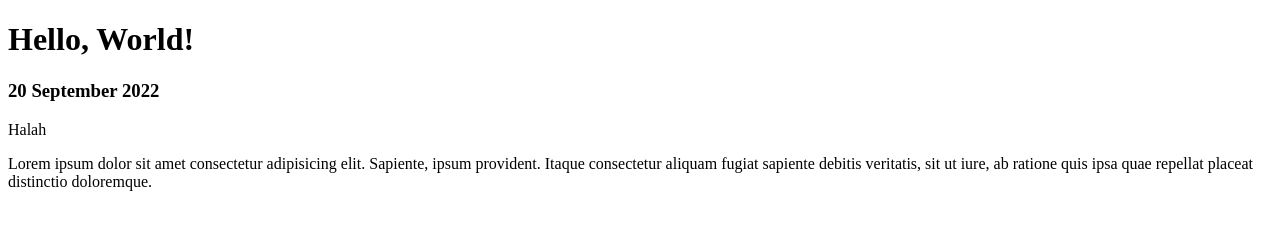
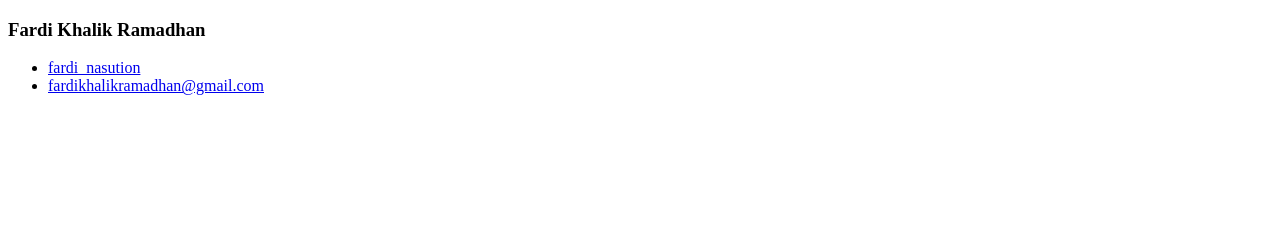
Before and after one commit to Fardi18/belajar-html, a plain HTML site: page index.html in a window 1280 px wide. Drawn offline with Linux system fonts and the light colour scheme.

Commit message:
menambah section dengan class profile

```diff
--- a/index.html
+++ b/index.html
@@ -7,9 +7,13 @@
     <title>Belajar HMTL</title>
   </head>
   <body>
-    <h1>Hello, World!</h1>
-    <h3>20 September 2022</h3>
-    <p>Halah</p>
-    <p>Lorem ipsum dolor sit amet consectetur adipisicing elit. Sapiente, ipsum provident. Itaque consectetur aliquam fugiat sapiente debitis veritatis, sit ut iure, ab ratione quis ipsa quae repellat placeat distinctio doloremque.</p>
+    <section class="profile">
+      <h3 class="nama">Fardi Khalik Ramadhan</h3>
+      <div class="foto" width="20px" height="20px"></div>
+      <ul class="medsos">
+        <li><a href="#">fardi_nasution</a></li>
+        <li><a href="#">fardikhalikramadhan@gmail.com</a></li>
+      </ul>
+    </section>
   </body>
 </html>
```
